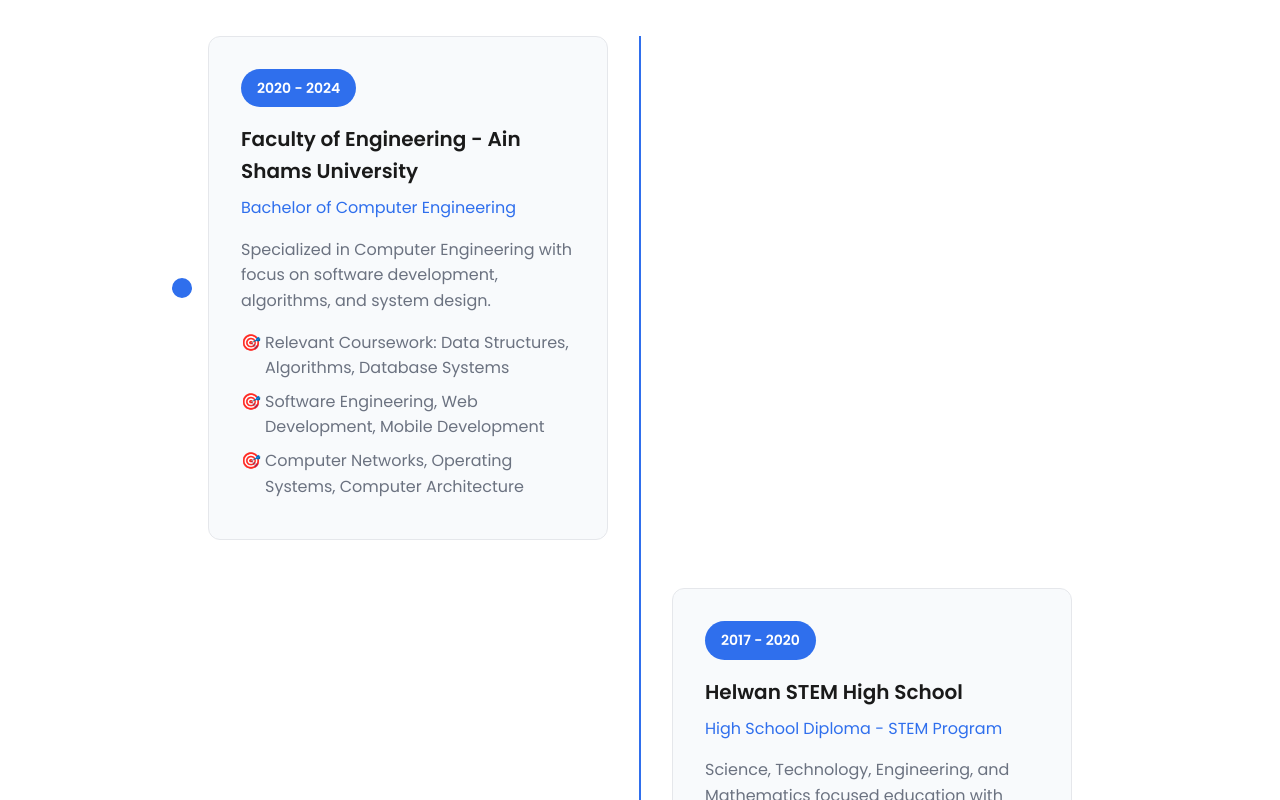
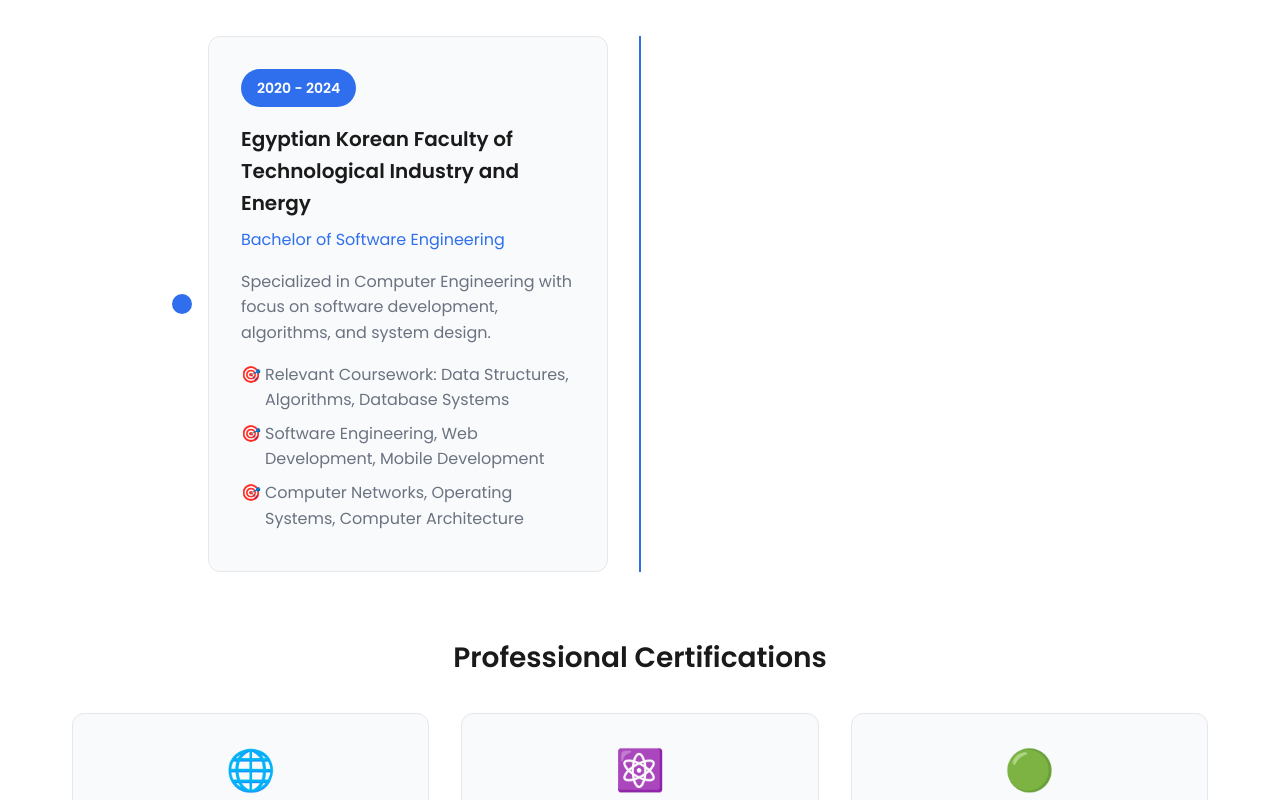
Before and after one commit to y0ussefmahmoud/Portfolio, a React (Create React App) app: page / in a window 1280 px wide. Shown: the part 5260-6060 px from the top of the page. Built offline with nearby package versions, Linux system fonts and the light colour scheme.

Commit message:
new Edu update 17-11-2025

```diff
--- a/src/components/Education/Education-simple.tsx
+++ b/src/components/Education/Education-simple.tsx
@@ -238,15 +238,17 @@
   const educationData = [
     {
       year: "2020 - 2024",
-      institution: "Faculty of Engineering - Ain Shams University",
-      degree: "Bachelor of Computer Engineering",
+      institution: "Egyptian Korean Faculty of Technological Industry and Energy",
+      degree: "Bachelor of Software Engineering",
       description: "Specialized in Computer Engineering with focus on software development, algorithms, and system design.",
       achievements: [
         "Relevant Coursework: Data Structures, Algorithms, Database Systems",
         "Software Engineering, Web Development, Mobile Development",
         "Computer Networks, Operating Systems, Computer Architecture"
       ]
-    },
+    }
+    /*
+    ,
     {
       year: "2017 - 2020",
       institution: "Helwan STEM High School",
@@ -258,6 +260,7 @@
         "Participated in Science Olympiad and Programming Competitions"
       ]
     }
+    */
   ];
 
   const certifications = [
```
